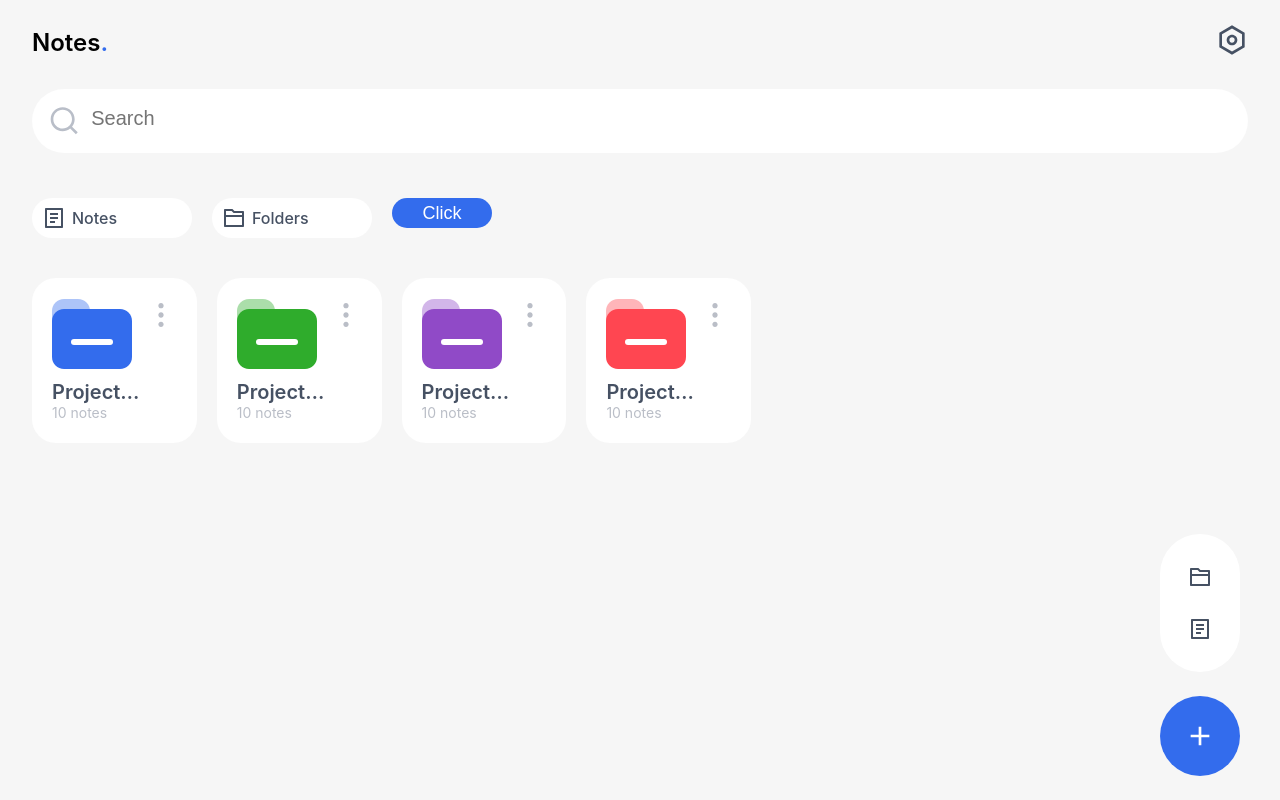
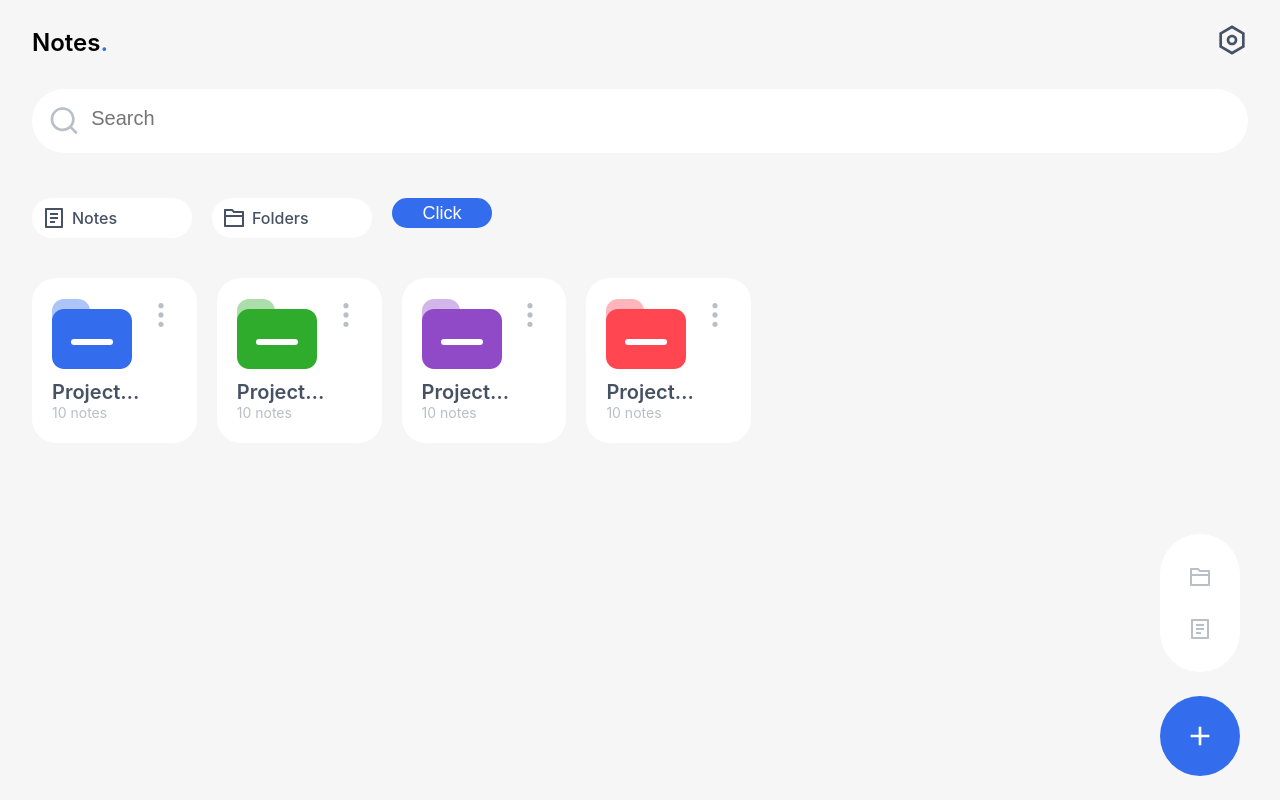
Before and after one commit to dremchee/test-notes-app, a Nuxt app: page / in a window 1280 px wide. Both pictures are taken after a click on the button 1200 px from the left and 736 px from the top of the page. Built offline with nearby package versions, Linux system fonts and the light colour scheme.

Commit message:
Fixed add button

```diff
--- a/pages/index.vue
+++ b/pages/index.vue
@@ -2,7 +2,6 @@
 import HeaderNotesScreen from '@/src/components/noteScreen/components/HeaderNotesScreen.vue';
 import SearchFieldNotes from '@/src/components/noteScreen/components/SearchFieldNotes.vue';
 import SelectingNotesOrFolders from '@/src/components/noteScreen/components/SelectingNotesOrFolders.vue';
-// import FolderBox from '@/src/elements/FolderBox.vue';
 import AddButton from '@/src/components/noteScreen/components/AddButton.vue';
 </script>
 
--- a/src/components/noteScreen/components/AddButton.vue
+++ b/src/components/noteScreen/components/AddButton.vue
@@ -18,20 +18,20 @@ const toggleDropDown = () => {
       </div>
       <div class="dropdown-container" v-show="isDropdownOpen">
         <div class="dropdown">
-          <a href="#" class=" select">
+          <button class="select">
             <svg width="24" height="24" viewBox="0 0 24 24" fill="none" xmlns="http://www.w3.org/2000/svg">
               <path
                 d="M12.414 5H21C21.2652 5 21.5196 5.10536 21.7071 5.29289C21.8946 5.48043 22 5.73478 22 6V20C22 20.2652 21.8946 20.5196 21.7071 20.7071C21.5196 20.8946 21.2652 21 21 21H3C2.73478 21 2.48043 20.8946 2.29289 20.7071C2.10536 20.5196 2 20.2652 2 20V4C2 3.73478 2.10536 3.48043 2.29289 3.29289C2.48043 3.10536 2.73478 3 3 3H10.414L12.414 5ZM20 11H4V19H20V11ZM20 9V7H11.586L9.586 5H4V9H20Z"
                 fill="currentColor" />
             </svg>
-          </a>
-          <a href="#" class="select-document-padding select">
+          </button>
+          <button class="select-document-padding select">
             <svg width="24" height="24" viewBox="0 0 24 24" fill="none" xmlns="http://www.w3.org/2000/svg">
               <path
                 d="M20 22H4C3.73478 22 3.48043 21.8946 3.29289 21.7071C3.10536 21.5196 3 21.2652 3 21V3C3 2.73478 3.10536 2.48043 3.29289 2.29289C3.48043 2.10536 3.73478 2 4 2H20C20.2652 2 20.5196 2.10536 20.7071 2.29289C20.8946 2.48043 21 2.73478 21 3V21C21 21.2652 20.8946 21.5196 20.7071 21.7071C20.5196 21.8946 20.2652 22 20 22ZM19 20V4H5V20H19ZM8 7H16V9H8V7ZM8 11H16V13H8V11ZM8 15H13V17H8V15Z"
                 fill="currentColor" />
             </svg>
-          </a>
+          </button>
         </div>
       </div>
     </div>
@@ -90,24 +90,20 @@ const toggleDropDown = () => {
   border-radius: 40px;
 }
 
+.select {
+  border: none;
+  background-color: transparent;
+}
+
 svg path {
-  fill: var(--color-grey)
+  fill: var(--color-almost-very-light-grey)
 }
 
 .select:hover svg path {
   fill: var(--color-blue);
 }
 
-/* .dropdown {position: absolute; */
-/* width: 3.25rem; */
-
-/* display: none; */
-/* bottom: 6rem; */
-/* z-index: 10;
-} */
-
-
-.dropdown a {
+.dropdown button {
   width: 3.25rem;
   height: 3.25rem;
   text-decoration: none;
@@ -120,7 +116,7 @@ svg path {
   padding: 3px;
 }
 
-.dropdown a:hover {
+.dropdown button:hover {
   background-color: var(--color-very-light-grey);
   border-radius: 50%;
 }
```
